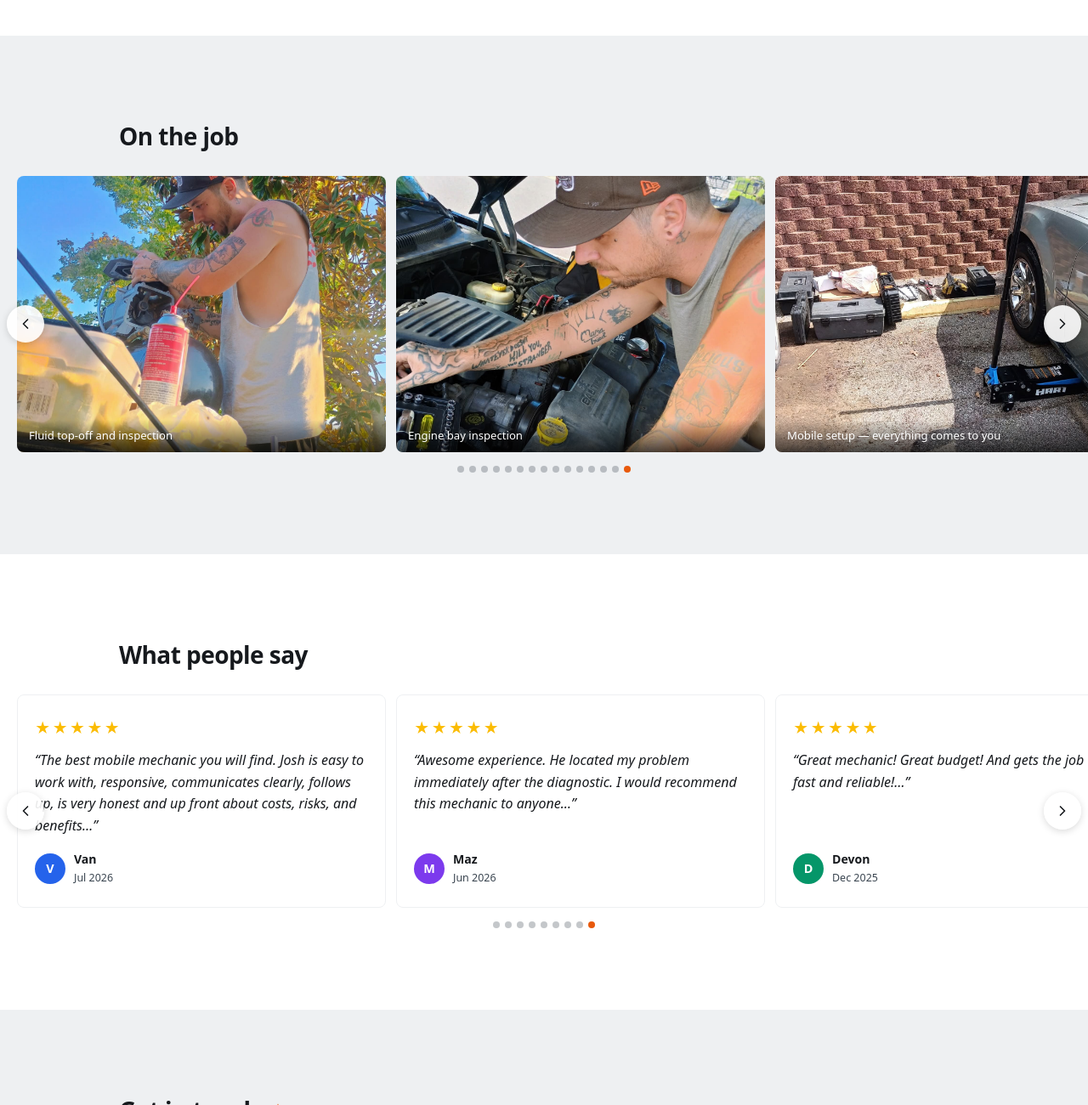
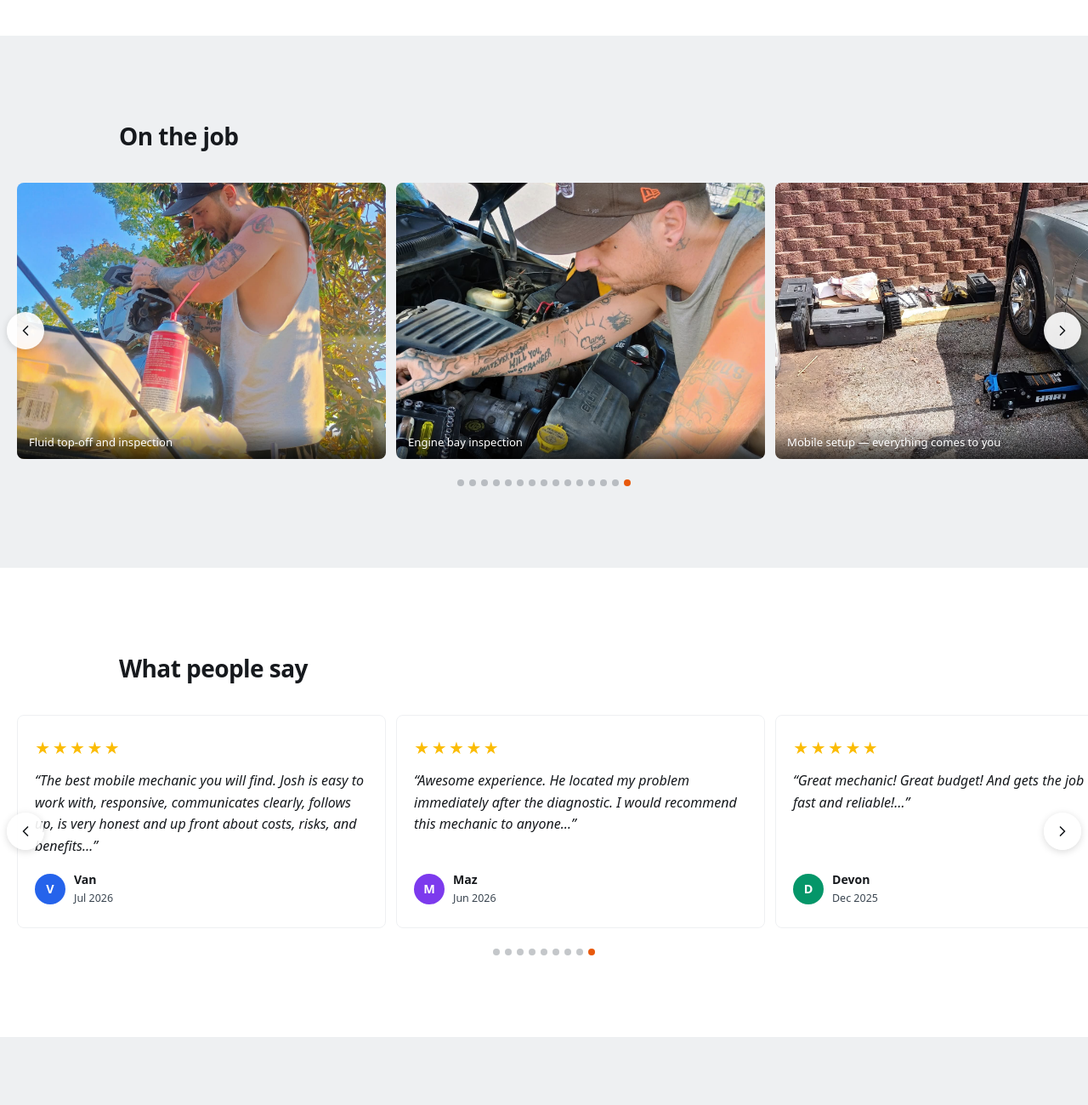
Before and after one commit to Grismund/same-same-auto-repair, a website: page index.html in a window 1280 px wide. Shown: the part 1743-3043 px from the top of the page at 85% size. Drawn offline with Linux system fonts and the light colour scheme.

Commit message:
padding for carousel to grow into

```diff
--- a/assets/css/styles.css
+++ b/assets/css/styles.css
@@ -423,7 +423,7 @@ fieldset { border: none; }
   scroll-snap-type: x mandatory;
   -webkit-overflow-scrolling: touch;
   scrollbar-width: none;
-  padding: 0 20px;
+  padding: 8px 20px;
 }
 .carousel__track::-webkit-scrollbar { display: none; }
 
@@ -511,7 +511,7 @@ fieldset { border: none; }
   scroll-snap-type: x mandatory;
   -webkit-overflow-scrolling: touch;
   scrollbar-width: none;
-  padding: 0 20px;
+  padding: 8px 20px;
 }
 .testimonial-carousel__track::-webkit-scrollbar { display: none; }
 
--- a/src/css/09-carousel.css
+++ b/src/css/09-carousel.css
@@ -11,7 +11,7 @@
   scroll-snap-type: x mandatory;
   -webkit-overflow-scrolling: touch;
   scrollbar-width: none;
-  padding: 0 20px;
+  padding: 8px 20px;
 }
 .carousel__track::-webkit-scrollbar { display: none; }
 
--- a/src/css/10-testimonials.css
+++ b/src/css/10-testimonials.css
@@ -11,7 +11,7 @@
   scroll-snap-type: x mandatory;
   -webkit-overflow-scrolling: touch;
   scrollbar-width: none;
-  padding: 0 20px;
+  padding: 8px 20px;
 }
 .testimonial-carousel__track::-webkit-scrollbar { display: none; }
 
```
